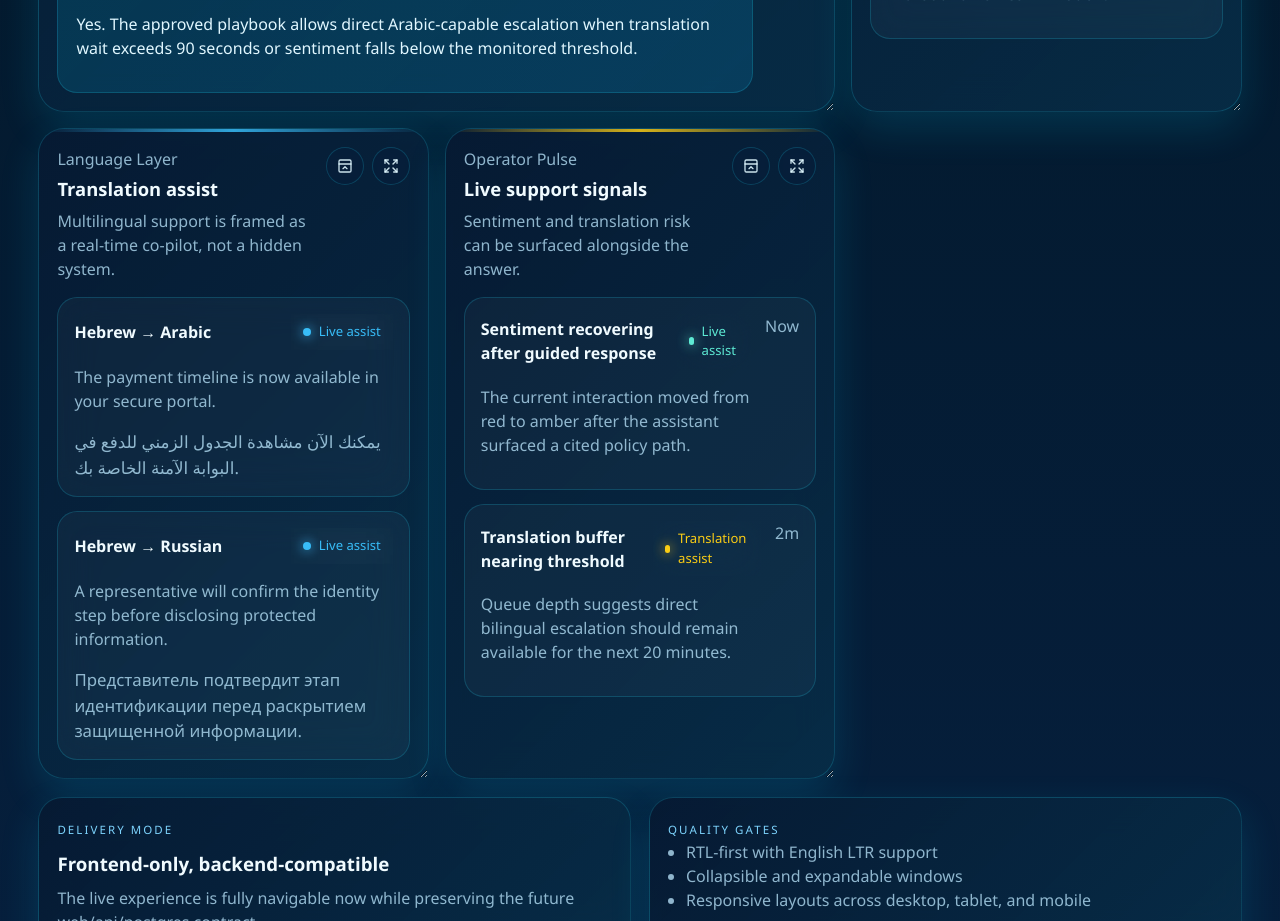
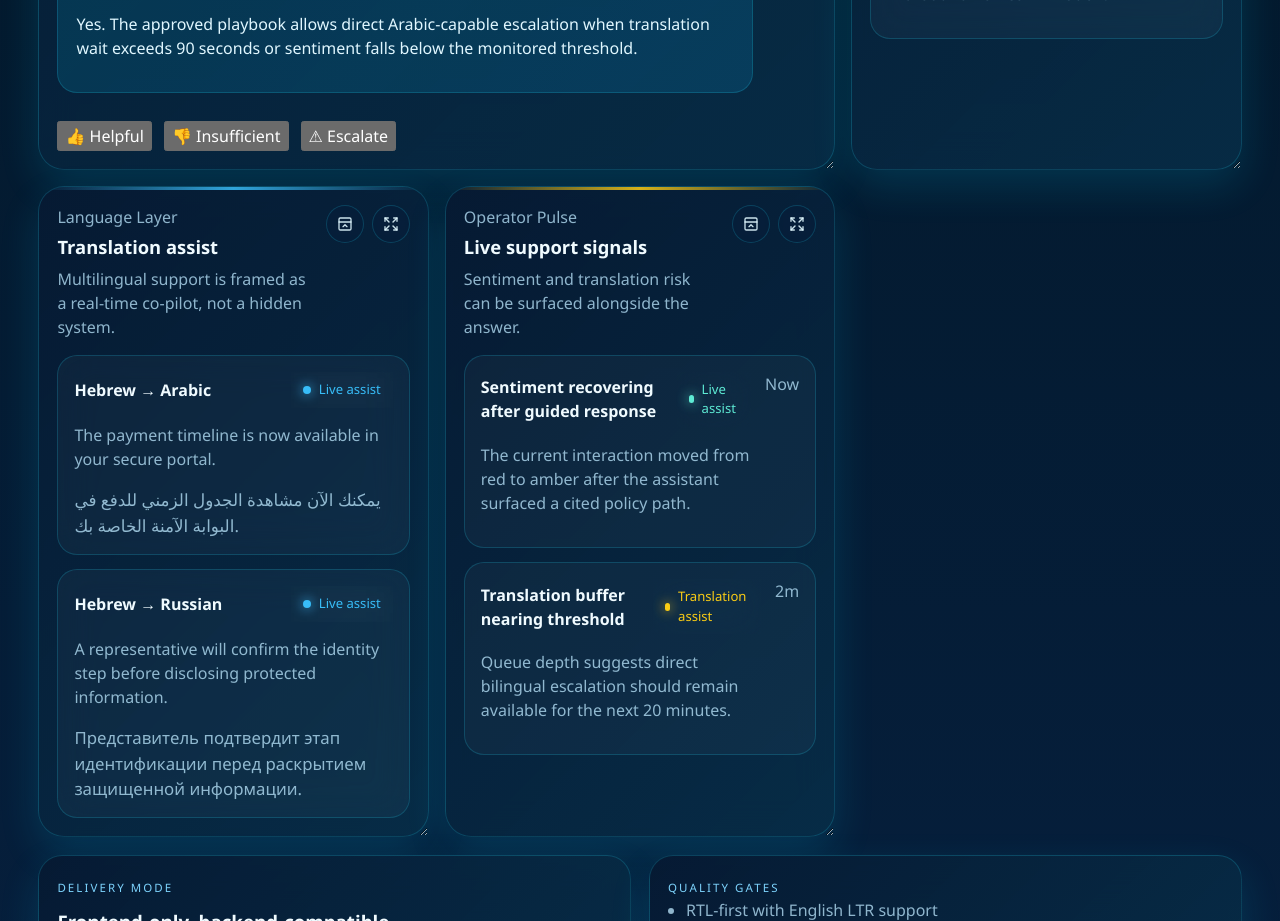
Before and after one commit to PShungube/Jutoverse-demo, a React (Vite) app: page /representative-assistant in a window 1280 px wide. Shown: the part 1540-2461 px from the top of the page. Built offline with nearby package versions, Linux system fonts and the light colour scheme.

Commit message:
feat: add assistant feedback controls

```diff
--- a/src/features/representative-assistant/RepresentativeAssistantPage.tsx
+++ b/src/features/representative-assistant/RepresentativeAssistantPage.tsx
@@ -1,3 +1,4 @@
+import { FeedbackControls } from './components/FeedbackControls';
 import { demoAdapter } from '../../api/adapters/demoAdapter';
 import { lt } from '../../api/contracts';
 import { LoadingDeck } from '../../components/common/LoadingDeck';
@@ -41,6 +42,8 @@ export function RepresentativeAssistantPage() {
                   <p>{text(exchange.text)}</p>
                 </article>
               ))}
+
+              <FeedbackControls />
             </div>
           </div>
         </WindowPanel>
--- /dev/null
+++ b/src/features/representative-assistant/components/FeedbackControls.tsx
@@ -0,0 +1,27 @@
+import { useState } from 'react';
+
+export function FeedbackControls() {
+  const [selected, setSelected] = useState('');
+
+  return (
+    <div style={{ display: 'flex', gap: '0.75rem', marginTop: '1rem' }}>
+      <button onClick={() => setSelected('helpful')}>
+        👍 Helpful
+      </button>
+
+      <button onClick={() => setSelected('insufficient')}>
+        👎 Insufficient
+      </button>
+
+      <button onClick={() => setSelected('escalated')}>
+        ⚠ Escalate
+      </button>
+
+      {selected && (
+        <span>
+          Selected: {selected}
+        </span>
+      )}
+    </div>
+  );
+}
```
